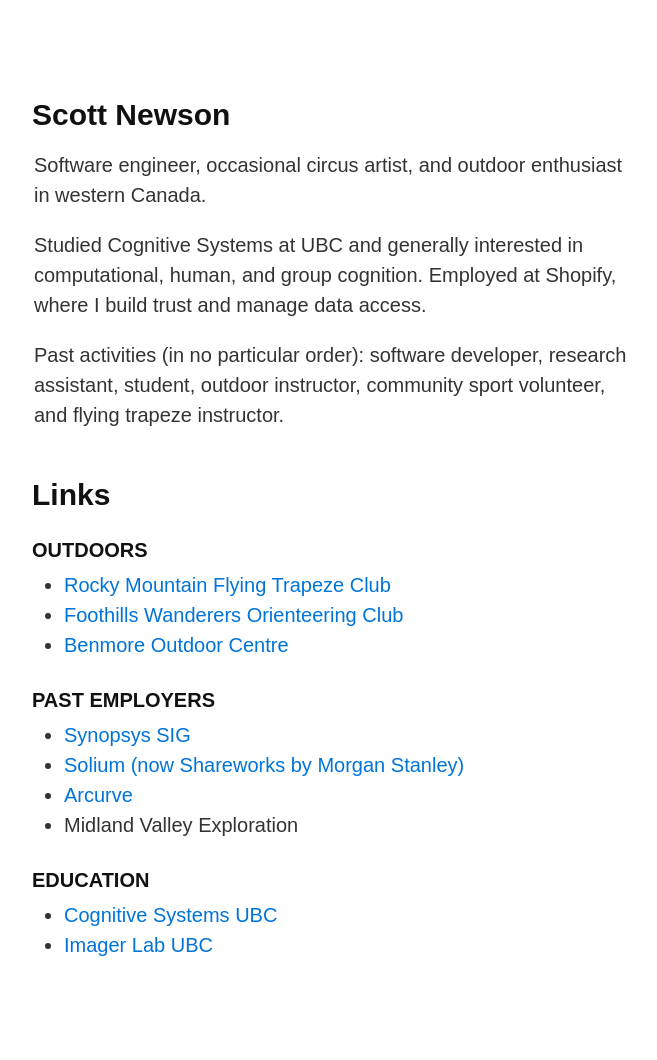
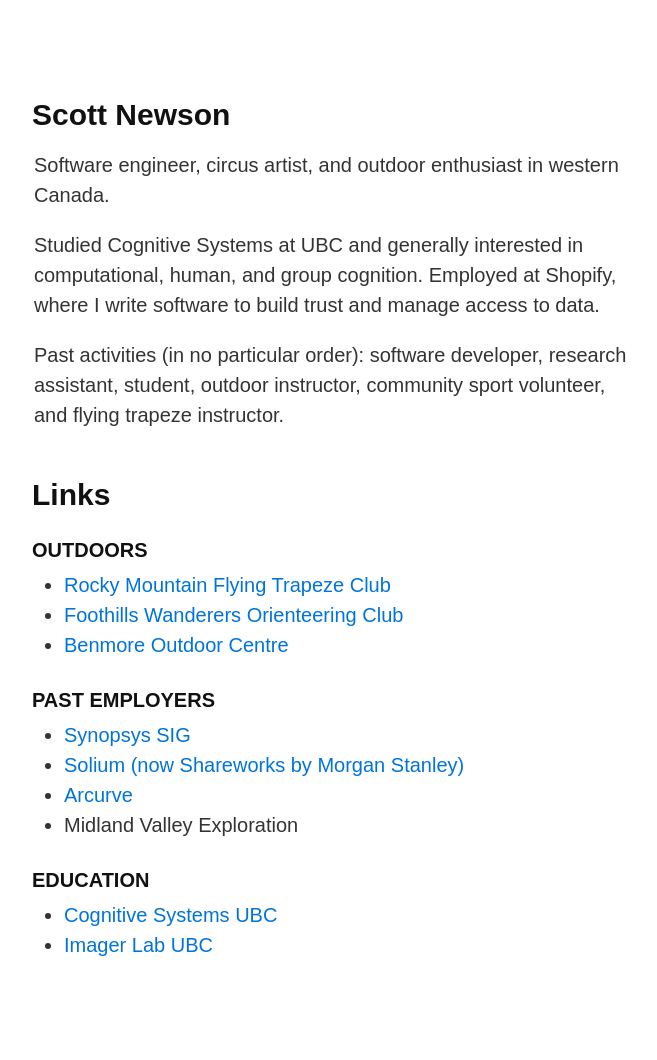
Before and after one commit to sgnewson/sgnewson.github.io, a Jekyll site: the page built from index.md, in a window 1280 px wide. Shown: the whole page, without its empty margins (306-963 px from the left). Built offline with Jekyll 4.4.1, drawn with Linux system fonts in a browser that asks for light colours.

Commit message:
Update index.md

```diff
--- a/index.md
+++ b/index.md
@@ -3,9 +3,9 @@
 ---
 
 ## Scott Newson
-Software engineer, occasional circus artist, and outdoor enthusiast in western Canada.
+Software engineer, circus artist, and outdoor enthusiast in western Canada.
 
-Studied Cognitive Systems at UBC and generally interested in computational, human, and group cognition. Employed at Shopify, where I build trust and manage data access.
+Studied Cognitive Systems at UBC and generally interested in computational, human, and group cognition. Employed at Shopify, where I write software to build trust and manage access to data.
 
 Past activities (in no particular order): software developer, research assistant, student, outdoor instructor, community sport volunteer, and flying trapeze instructor.
 
```
